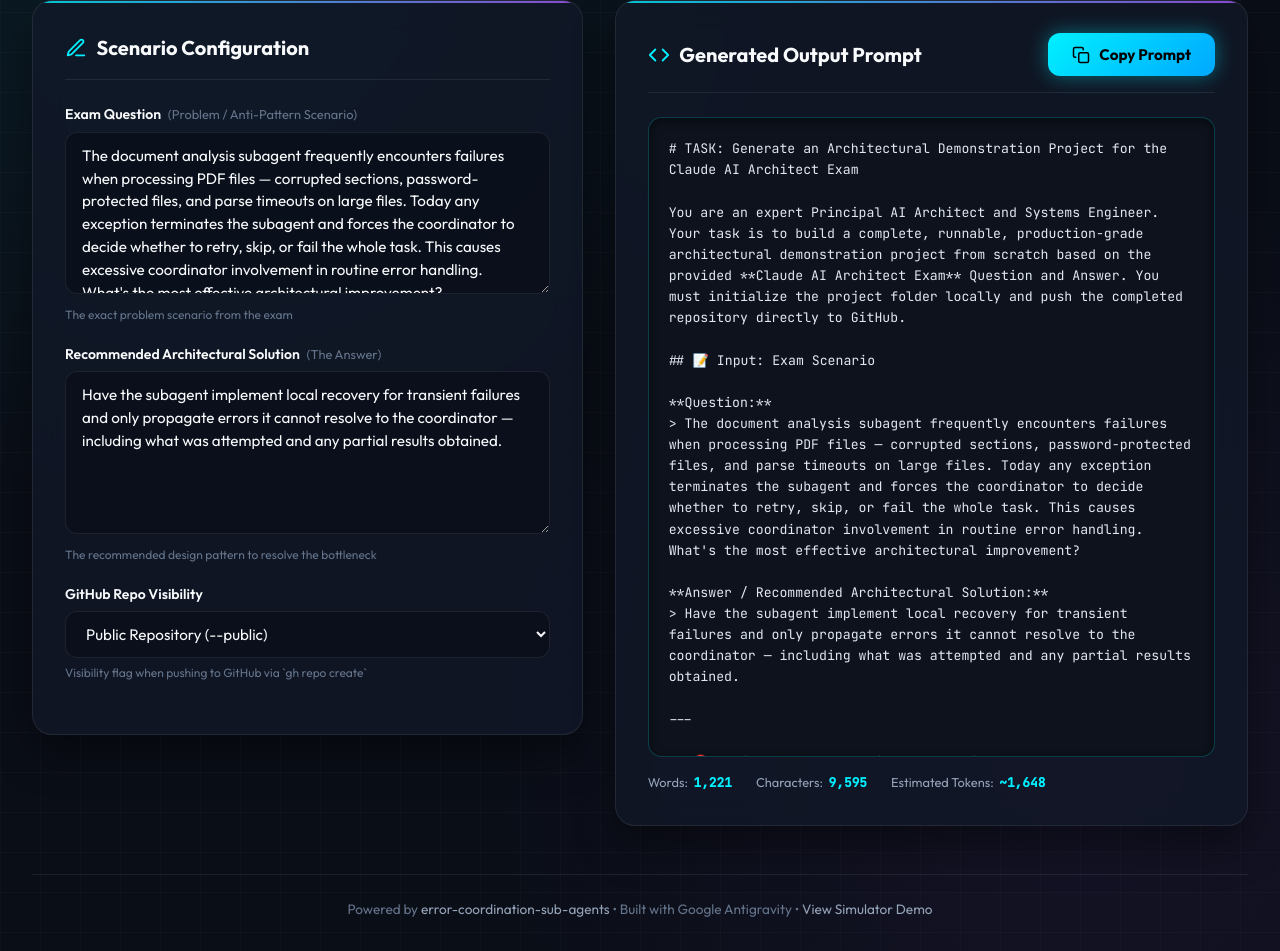
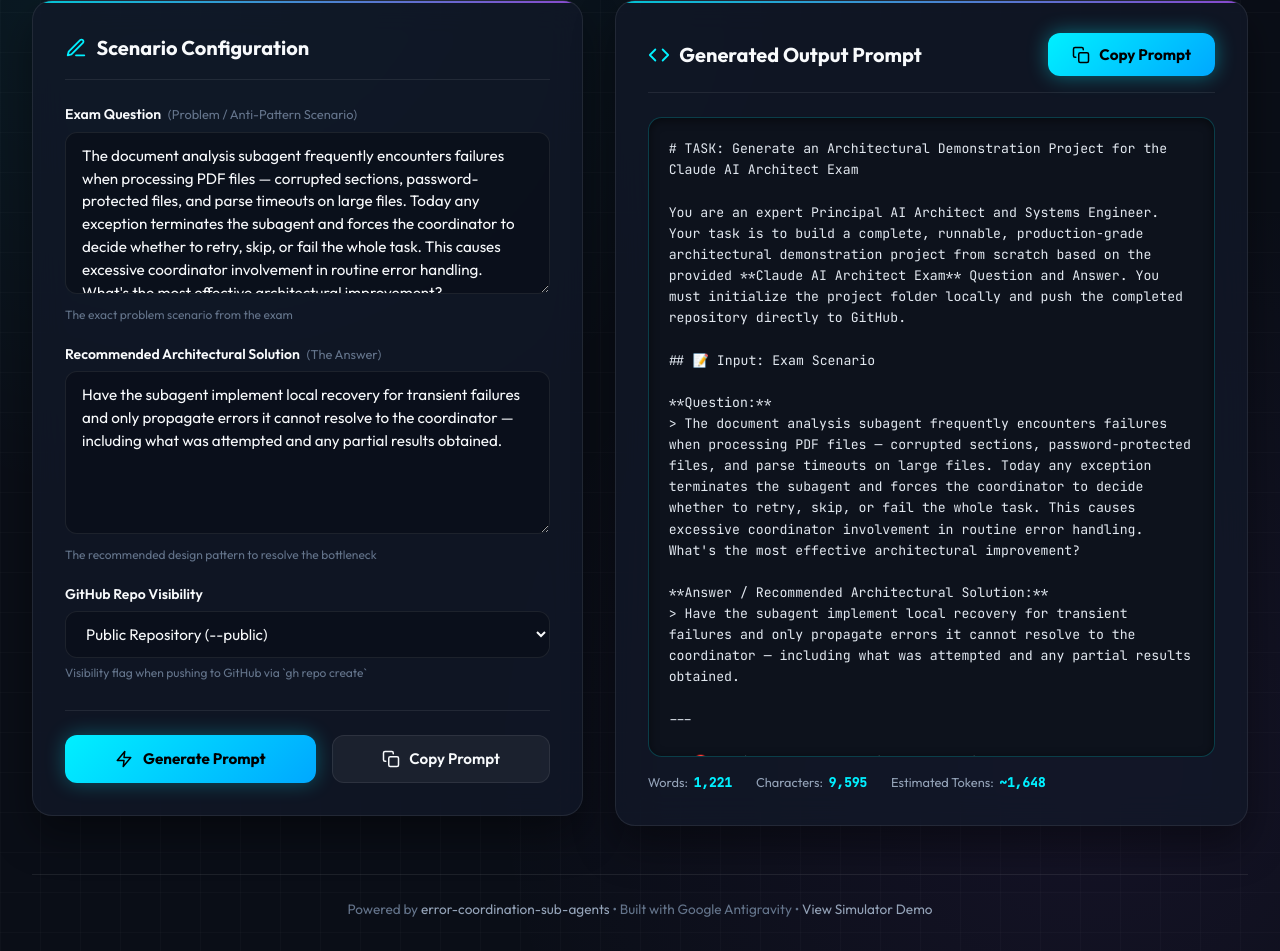
Before and after one commit to rifaterdemsahin/error-coordination-sub-agents, a website: page prompt_builder.html in a window 1280 px wide. Shown: the part 268-1219 px from the top of the page. Drawn offline with Linux system fonts and the light colour scheme.

Commit message:
feat(ui): add prominent Generate Prompt and Copy Prompt action buttons at bottom of form

```diff
--- a/prompt_builder.html
+++ b/prompt_builder.html
@@ -333,6 +333,68 @@
       height: 18px;
     }
 
+    .btn-generate {
+      display: inline-flex;
+      align-items: center;
+      justify-content: center;
+      gap: 0.6rem;
+      background: linear-gradient(135deg, var(--primary) 0%, #00a8ff 100%);
+      color: #000;
+      font-weight: 700;
+      font-size: 0.95rem;
+      padding: 0.85rem 1.25rem;
+      border-radius: 0.75rem;
+      border: none;
+      cursor: pointer;
+      transition: var(--transition);
+      box-shadow: 0 0 20px rgba(0, 240, 255, 0.3);
+      font-family: 'Outfit', sans-serif;
+    }
+
+    .btn-generate:hover {
+      transform: translateY(-2px);
+      box-shadow: 0 0 30px rgba(0, 240, 255, 0.6);
+      background: linear-gradient(135deg, #33f3ff 0%, #1ab5ff 100%);
+    }
+
+    .btn-generate.generated {
+      background: linear-gradient(135deg, var(--accent) 0%, #059669 100%);
+      color: #fff;
+      box-shadow: 0 0 25px rgba(16, 185, 129, 0.5);
+    }
+
+    .btn-copy-form {
+      display: inline-flex;
+      align-items: center;
+      justify-content: center;
+      gap: 0.6rem;
+      background: rgba(255, 255, 255, 0.05);
+      border: 1px solid var(--border-color);
+      color: var(--text-main);
+      font-weight: 600;
+      font-size: 0.95rem;
+      padding: 0.85rem 1.25rem;
+      border-radius: 0.75rem;
+      cursor: pointer;
+      transition: var(--transition);
+      font-family: 'Outfit', sans-serif;
+    }
+
+    .btn-copy-form:hover {
+      transform: translateY(-2px);
+      background: rgba(255, 255, 255, 0.1);
+      border-color: var(--primary);
+      color: var(--primary);
+      box-shadow: 0 0 15px rgba(0, 240, 255, 0.2);
+    }
+
+    .btn-copy-form.copied {
+      background: linear-gradient(135deg, var(--accent) 0%, #059669 100%);
+      border-color: transparent;
+      color: #fff;
+      box-shadow: 0 0 25px rgba(16, 185, 129, 0.5);
+    }
+
     .stats-bar {
       display: flex;
       gap: 1.5rem;
@@ -413,6 +475,17 @@
               <option value="private">Private Repository (--private)</option>
             </select>
             <div class="help-text">Visibility flag when pushing to GitHub via `gh repo create`</div>
+          </div>
+
+          <div class="action-buttons" style="display: flex; gap: 1rem; margin-top: 1.75rem; padding-top: 1.5rem; border-top: 1px solid var(--border-color);">
+            <button type="button" id="generateBtn" class="btn-generate" onclick="generatePromptAction()" style="flex: 1.2;">
+              <svg width="18" height="18" viewBox="0 0 24 24" fill="none" stroke="currentColor" stroke-width="2" stroke-linecap="round" stroke-linejoin="round"><polygon points="13 2 3 14 12 14 11 22 21 10 12 10 13 2"></polygon></svg>
+              <span>Generate Prompt</span>
+            </button>
+            <button type="button" id="copyFormBtn" class="btn-copy-form" onclick="copyToClipboard()" style="flex: 1;">
+              <svg id="copyFormIcon" viewBox="0 0 24 24" width="18" height="18" fill="none" stroke="currentColor" stroke-width="2" stroke-linecap="round" stroke-linejoin="round"><rect x="9" y="9" width="13" height="13" rx="2" ry="2"></rect><path d="M5 15H4a2 2 0 0 1-2-2V4a2 2 0 0 1 2-2h9a2 2 0 0 1 2 2v1"></path></svg>
+              <span id="copyFormText">Copy Prompt</span>
+            </button>
           </div>
         </form>
       </div>
@@ -617,16 +690,62 @@
         const textSpan = document.getElementById('copyText');
         const icon = document.getElementById('copyIcon');
 
-        btn.classList.add('copied');
-        textSpan.innerText = '✓ Copied to Clipboard!';
-        icon.innerHTML = '<polyline points="20 6 9 17 4 12"></polyline>';
+        const formBtn = document.getElementById('copyFormBtn');
+        const formTextSpan = document.getElementById('copyFormText');
+        const formIcon = document.getElementById('copyFormIcon');
+
+        if (btn) {
+          btn.classList.add('copied');
+          textSpan.innerText = '✓ Copied!';
+          icon.innerHTML = '<polyline points="20 6 9 17 4 12"></polyline>';
+        }
+
+        if (formBtn) {
+          formBtn.classList.add('copied');
+          formTextSpan.innerText = '✓ Copied!';
+          formIcon.innerHTML = '<polyline points="20 6 9 17 4 12"></polyline>';
+        }
 
         setTimeout(() => {
-          btn.classList.remove('copied');
-          textSpan.innerText = 'Copy Prompt';
-          icon.innerHTML = '<rect x="9" y="9" width="13" height="13" rx="2" ry="2"></rect><path d="M5 15H4a2 2 0 0 1-2-2V4a2 2 0 0 1 2-2h9a2 2 0 0 1 2 2v1"></path>';
+          if (btn) {
+            btn.classList.remove('copied');
+            textSpan.innerText = 'Copy Prompt';
+            icon.innerHTML = '<rect x="9" y="9" width="13" height="13" rx="2" ry="2"></rect><path d="M5 15H4a2 2 0 0 1-2-2V4a2 2 0 0 1 2-2h9a2 2 0 0 1 2 2v1"></path>';
+          }
+          if (formBtn) {
+            formBtn.classList.remove('copied');
+            formTextSpan.innerText = 'Copy Prompt';
+            formIcon.innerHTML = '<rect x="9" y="9" width="13" height="13" rx="2" ry="2"></rect><path d="M5 15H4a2 2 0 0 1-2-2V4a2 2 0 0 1 2-2h9a2 2 0 0 1 2 2v1"></path>';
+          }
         }, 2500);
       });
+    }
+
+    function generatePromptAction() {
+      updatePrompt();
+      const genBtn = document.getElementById('generateBtn');
+      const outputEl = document.getElementById('promptOutput');
+
+      if (genBtn) {
+        genBtn.classList.add('generated');
+        genBtn.innerHTML = '<svg width="18" height="18" viewBox="0 0 24 24" fill="none" stroke="currentColor" stroke-width="2" stroke-linecap="round" stroke-linejoin="round"><polyline points="20 6 9 17 4 12"></polyline></svg><span>✓ Generated!</span>';
+      }
+
+      if (outputEl) {
+        outputEl.style.borderColor = 'var(--primary)';
+        outputEl.style.boxShadow = '0 0 30px rgba(0, 240, 255, 0.4)';
+      }
+
+      setTimeout(() => {
+        if (genBtn) {
+          genBtn.classList.remove('generated');
+          genBtn.innerHTML = '<svg width="18" height="18" viewBox="0 0 24 24" fill="none" stroke="currentColor" stroke-width="2" stroke-linecap="round" stroke-linejoin="round"><polygon points="13 2 3 14 12 14 11 22 21 10 12 10 13 2"></polygon></svg><span>Generate Prompt</span>';
+        }
+        if (outputEl) {
+          outputEl.style.borderColor = 'var(--border-color)';
+          outputEl.style.boxShadow = 'inset 0 2px 10px rgba(0, 0, 0, 0.5)';
+        }
+      }, 2000);
     }
 
     // Initialize on load
```
